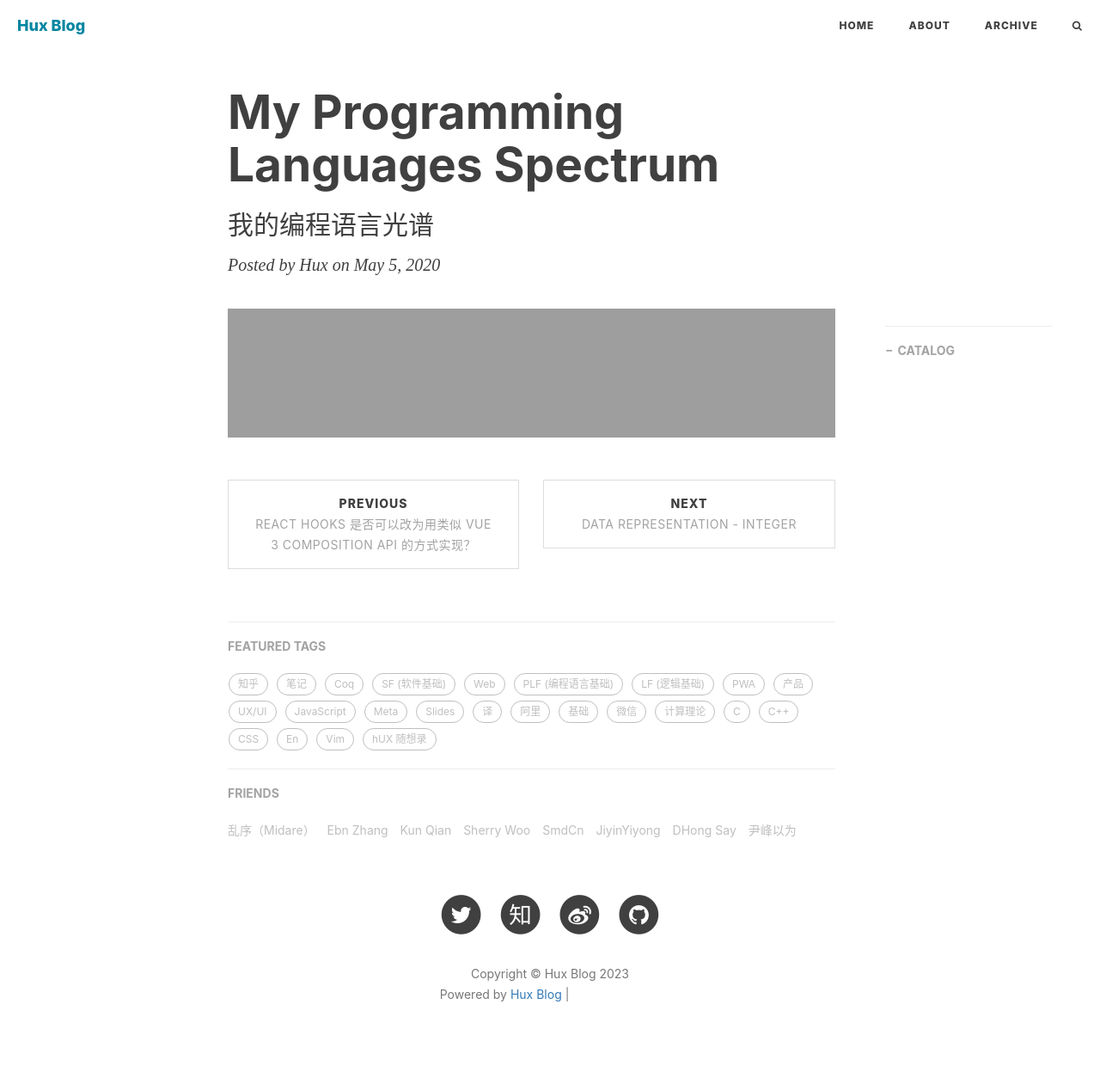
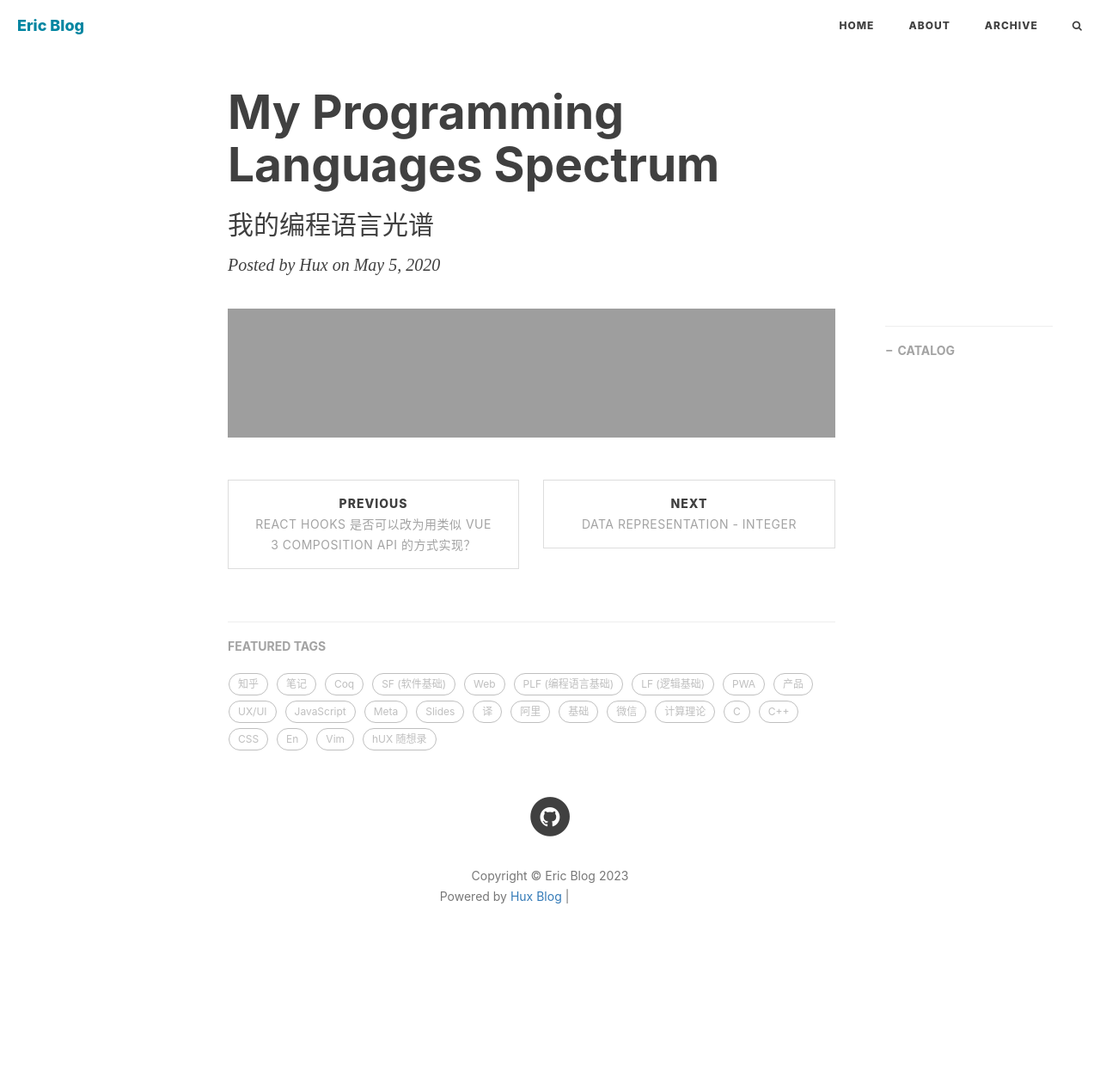
Before and after one commit to huangzhiqiang555/huangzhiqiang.github.io, a Jekyll site: the page built from _posts/hidden/2020-05-05-pl-chart.md, in a window 1280 px wide. Shown: the whole page at 86% size. Built offline with Jekyll 4.4.1, drawn with Linux system fonts in a browser that asks for light colours; nearby versions of some CDN libraries; comment, search, counter and statistics services are not loaded; after the commit the page ends 1147 px from its top, so only the background shows below that; part of the change alters nothing that is shown; grey boxes are pictures that could not be loaded.

Commit message:
Update _config.yml

```diff
--- a/_config.yml
+++ b/_config.yml
@@ -1,11 +1,11 @@
 # Site settings
-title: Hux Blog
-SEOTitle: 黄玄的博客 | Hux Blog
+title: Eric Blog
+SEOTitle: 黄志强的博客 | Eric Blog
 header-img: img/home-bg.jpg
-email: huxpro@gmail.com
-description: "这里是 @Hux黄玄 的个人博客，与你一起发现更大的世界 | 要做一个有 swag 的程序员"
-keyword: "黄玄, Hux黄玄, Hux, 鬼栈, huxpro, @huxpro, 黄玄的博客, Hux Blog, 博客, 个人网站, 互联网, Web, JavaScript, React, React Native, 前端, 设计"
-url: "https://huangxuan.me" # your host, for absolute URL
+email: 778076812@qq.com
+description: "这里是 @Eric 的个人博客，与你一起发现更大的世界 | 要做一个有 swag 的程序员"
+keyword: "知行合一"
+url: "https://huangzhiqiang555.github.io/" # your host, for absolute URL
 baseurl: "" # for example, '/blog' if your blog hosted on 'host/blog'
 
 # Publish posts or collection documents with a future date.
@@ -13,10 +13,10 @@ future: true
 
 # SNS settings
 RSS: false
-weibo_username: huxpro
-zhihu_username: huxpro
-github_username: huxpro
-twitter_username: huxpro
+#weibo_username: huxpro
+#zhihu_username: huxpro
+github_username: huangzhiqiang555
+#twitter_username: huxpro
 #facebook_username:  huxpro
 #linkedin_username:  firstname-lastname-idxxxx
 
@@ -89,14 +89,14 @@ service-worker: true
 page-mathjax: false
 
 # Friends
-friends:
-  [
-    { title: "乱序（Midare）", href: "http://mida.re/" },
-    { title: "Ebn Zhang", href: "https://ebnbin.dev/" },
-    { title: "Kun Qian", href: "http://kunq.me" },
-    { title: "Sherry Woo", href: "https://sherrywoo.me/" },
-    { title: "SmdCn", href: "http://blog.smdcn.net" },
-    { title: "JiyinYiyong", href: "http://tiye.me/" },
-    { title: "DHong Say", href: "http://dhong.co" },
-    { title: "尹峰以为", href: "http://ingf.github.io/" },
-  ]
+# friends:
+#  [
+#    { title: "乱序（Midare）", href: "http://mida.re/" },
+#    { title: "Ebn Zhang", href: "https://ebnbin.dev/" },
+#    { title: "Kun Qian", href: "http://kunq.me" },
+#    { title: "Sherry Woo", href: "https://sherrywoo.me/" },
+#    { title: "SmdCn", href: "http://blog.smdcn.net" },
+#    { title: "JiyinYiyong", href: "http://tiye.me/" },
+#    { title: "DHong Say", href: "http://dhong.co" },
+#    { title: "尹峰以为", href: "http://ingf.github.io/" },
+#  ]
```
